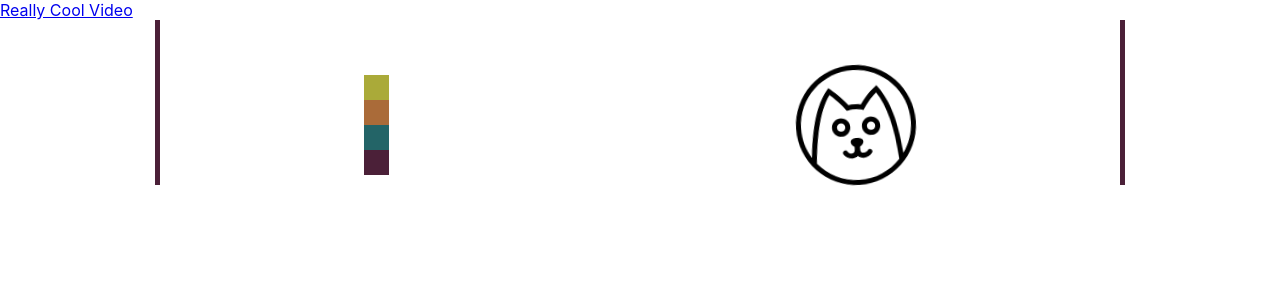
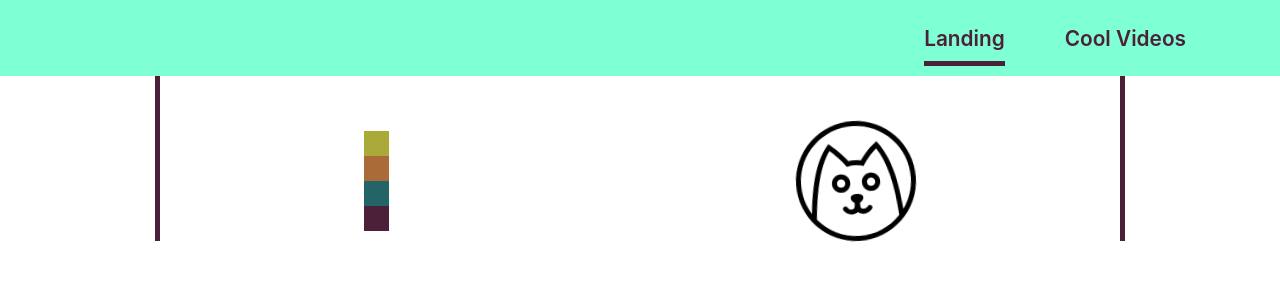
Before and after one commit to codurance-academy-sept-dec-2020/best-react-app-ever, a React (Create React App) app: page / in a window 1280 px wide. Shown: the top 300 px of the page. Built offline with nearby package versions, Linux system fonts and the light colour scheme.

Commit message:
Add navBar and remove warnings

```diff
--- a/src/App.js
+++ b/src/App.js
@@ -1,6 +1,7 @@
-import React from 'react';
-import {BrowserRouter as Router, Switch, Route} from "react-router-dom/";
-import './App.css';
+import React from "react";
+import { BrowserRouter as Router, Switch, Route } from "react-router-dom/";
+import "./App.css";
+import NavBar from "./components/NavBar/NavBar";
 import CoolVideo from "./pages/CoolVideo/CoolVideo";
 import Landing from "./pages/landing/landing";
 
@@ -8,11 +9,12 @@ function App() {
   return (
     <div className="App">
       <Router>
+        <NavBar />
         <Switch>
-                <Route path="/cool-video">
+          <Route exact path="/cool-video">
             <CoolVideo />
           </Route>
-                <Route path="/">
+          <Route exact path="/">
             <Landing />
           </Route>
         </Switch>
--- /dev/null
+++ b/src/components/NavBar/NavBar.js
@@ -0,0 +1,31 @@
+import React from "react";
+import { NavLink, useLocation } from "react-router-dom";
+import "./styles.scss";
+
+const NavBar = () => {
+  const currentLocation = useLocation().pathname;
+
+  return (
+    <ul className="nav-bar">
+      <li className="nav-bar__item">
+        <NavLink
+          exact
+          to="/"
+          className={currentLocation === "/" ? "selected" : ""}
+        >
+          Landing
+        </NavLink>
+      </li>
+      <li className="nav-bar__item">
+        <NavLink
+          to="/cool-video"
+          className={currentLocation === "/cool-video" ? "selected" : ""}
+        >
+          Cool Videos
+        </NavLink>
+      </li>
+    </ul>
+  );
+};
+
+export default NavBar;
--- /dev/null
+++ b/src/components/NavBar/styles.scss
@@ -0,0 +1,25 @@
+@import "../header/style.scss";
+
+.nav-bar {
+  display: flex;
+  list-style: none;
+  padding: 2% 5%;
+  justify-content: flex-end;
+  background-color: aquamarine;
+}
+
+.nav-bar__item {
+  padding: 0 30px;
+}
+
+.nav-bar__item > a {
+  text-decoration: none;
+  font-size: 1.3rem;
+  font-weight: 600;
+  color: $c_quaternary;
+  padding-bottom: 10px;
+}
+
+.selected {
+  border-bottom: solid thick;
+}
--- a/src/components/header/index.js
+++ b/src/components/header/index.js
@@ -3,12 +3,13 @@ import { ReactComponent as Logo } from "../../assets/icons/logo.svg";
 import "./style.scss";
 
 function Header() {
-
-    const[animationStyle, setAnimationStyle] = useState(1);
-    const[palleteColour, setPalleteColour] = useState(null);
+  const [animationStyle, setAnimationStyle] = useState(1);
+  const [palleteColour, setPalleteColour] = useState(null);
 
   const selectColour = (paletteItem) => {
-        const selectedColour = window.getComputedStyle(paletteItem).getPropertyValue("background-color");
+    const selectedColour = window
+      .getComputedStyle(paletteItem)
+      .getPropertyValue("background-color");
     setPalleteColour(selectedColour);
   };
 
@@ -20,27 +21,39 @@ function Header() {
   };
 
   const applyAnimation = () => {
-        if (animationStyle == 1) {
+    if (animationStyle === 1) {
       return "header__logo--clockwise";
-        } else if (animationStyle == 2) {
+    } else if (animationStyle === 2) {
       return "header__logo--coutnerclockwise";
     } else {
       return "header__logo--bothwise";
     }
   };
 
-    return <React.Fragment>
+  return (
+    <React.Fragment>
       <header className="header">
-
         <div className="header__controller--container">
-                <div onClick={(event)=>selectColour(event.target)} className="header__controller header__controller--primary"></div>
-                <div onClick={(event)=>selectColour(event.target)} className="header__controller header__controller--secondary"></div>
-                <div onClick={(event)=>selectColour(event.target)} className="header__controller header__controller--tertiary"></div>
-                <div onClick={(event)=>selectColour(event.target)} className="header__controller header__controller--quaternary"></div>
+          <div
+            onClick={(event) => selectColour(event.target)}
+            className="header__controller header__controller--primary"
+          ></div>
+          <div
+            onClick={(event) => selectColour(event.target)}
+            className="header__controller header__controller--secondary"
+          ></div>
+          <div
+            onClick={(event) => selectColour(event.target)}
+            className="header__controller header__controller--tertiary"
+          ></div>
+          <div
+            onClick={(event) => selectColour(event.target)}
+            className="header__controller header__controller--quaternary"
+          ></div>
         </div>
 
         <div className="header__logo--container" onClick={toggleanimationStyle}>
-                < Logo
+          <Logo
             className={`header__logo ${applyAnimation()}`}
             fill={palleteColour}
             width="100%"
@@ -51,6 +64,7 @@ function Header() {
         </div>
       </header>
     </React.Fragment>
+  );
 }
 
 export default Header;
--- a/src/index.css
+++ b/src/index.css
@@ -1,13 +1,18 @@
 body {
   margin: 0;
-  font-family: -apple-system, BlinkMacSystemFont, 'Segoe UI', 'Roboto', 'Oxygen',
-    'Ubuntu', 'Cantarell', 'Fira Sans', 'Droid Sans', 'Helvetica Neue',
+  font-family: -apple-system, BlinkMacSystemFont, "Segoe UI", "Roboto", "Oxygen",
+    "Ubuntu", "Cantarell", "Fira Sans", "Droid Sans", "Helvetica Neue",
     sans-serif;
   -webkit-font-smoothing: antialiased;
   -moz-osx-font-smoothing: grayscale;
 }
 
 code {
-  font-family: source-code-pro, Menlo, Monaco, Consolas, 'Courier New',
+  font-family: source-code-pro, Menlo, Monaco, Consolas, "Courier New",
     monospace;
 }
+
+* {
+  padding: 0;
+  margin: 0;
+}
--- a/src/pages/CoolVideo/CoolVideo.jsx
+++ b/src/pages/CoolVideo/CoolVideo.jsx
@@ -1,4 +1,4 @@
-import React, { useState } from "react";
+import React from "react";
 import Header from "../../components/header";
 
 function CoolVideo() {
--- a/src/pages/landing/landing.jsx
+++ b/src/pages/landing/landing.jsx
@@ -1,10 +1,8 @@
-import React, { useState } from "react";
+import React from "react";
 import Header from "../../components/header";
-import {Link} from "react-router-dom";
 
 function Landing() {
     return <React.Fragment>
-        <Link to={"/cool-video"}>Really Cool Video</Link>
         <Header/>
     </React.Fragment>
 }
```
Lines whose indentation alone changed are shown as unchanged.
